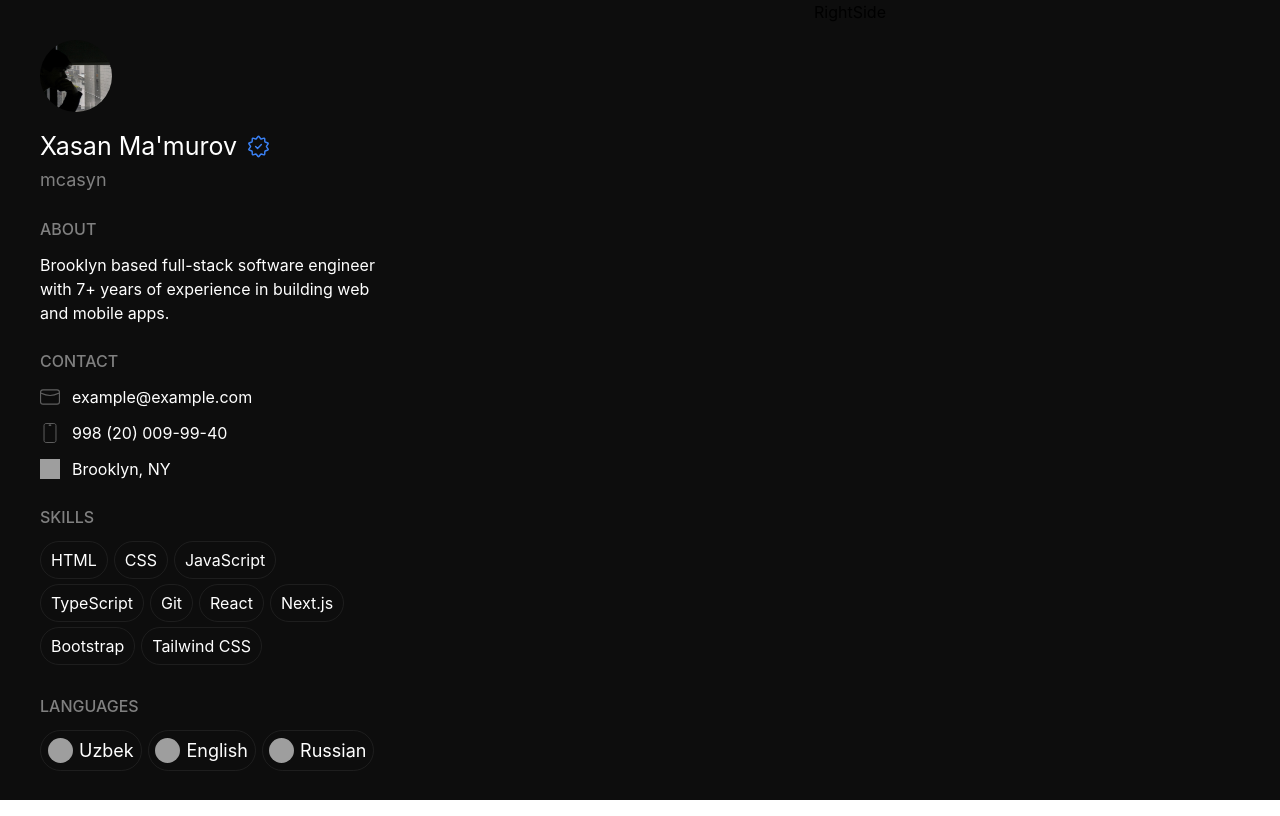
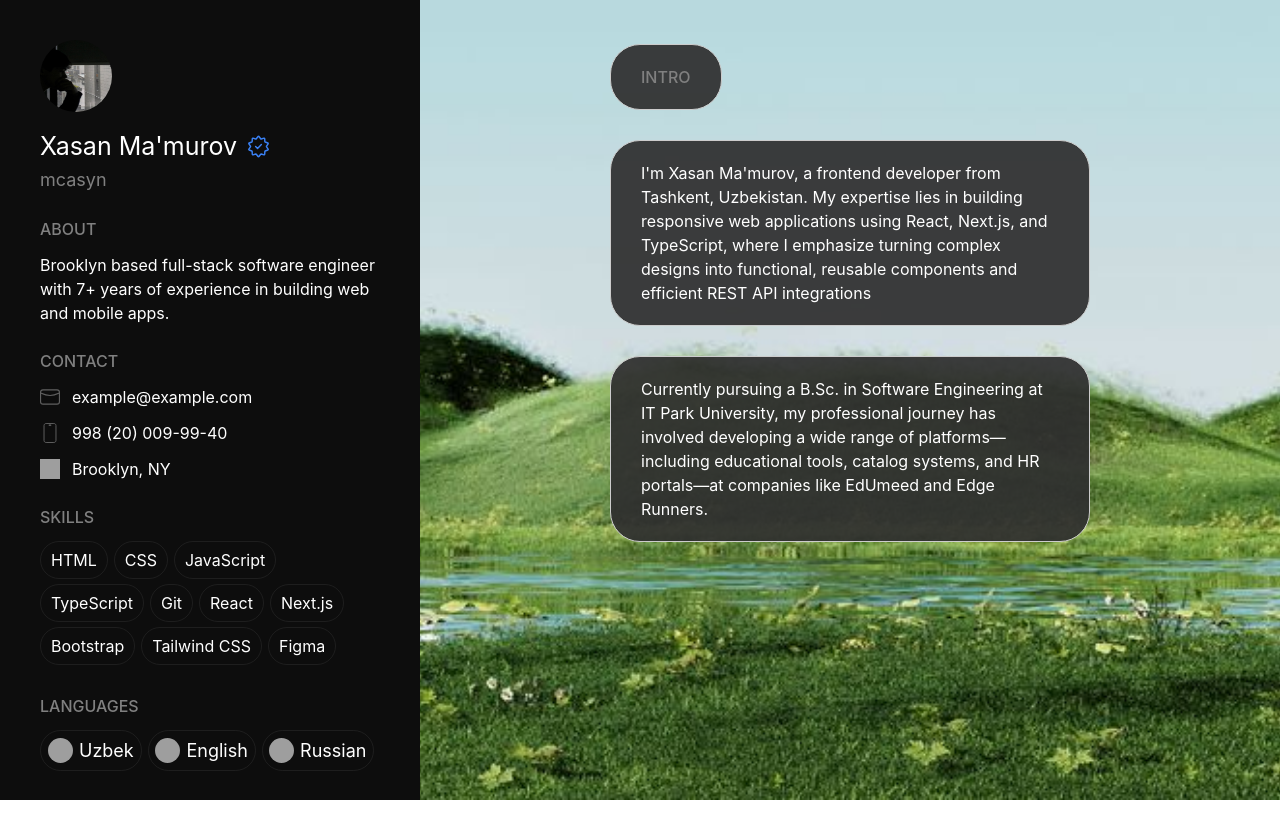
Before and after one commit to MXasan/portfolio-mcasyn, a React app: page / in a window 1280 px wide. Built offline with nearby package versions, Linux system fonts and the light colour scheme; grey boxes are pictures that could not be loaded; the HTML template or start-up script is replaced by a standard one.

Commit message:
modefie left side and right side

```diff
--- a/src/leftSide/leftSideSkills/leftSideSkills.tsx
+++ b/src/leftSide/leftSideSkills/leftSideSkills.tsx
@@ -1,5 +1,5 @@
 const skills = {
-    label: ["HTML", "CSS", "JavaScript", "TypeScript", "Git", "React","Next.js", "Bootstrap", "Tailwind CSS"],
+    label: ["HTML", "CSS", "JavaScript", "TypeScript", "Git", "React","Next.js", "Bootstrap", "Tailwind CSS", "Figma"],
 }
 const LeftSideSkills = () => {
   return (
--- a/src/rightSide/rightSide.tsx
+++ b/src/rightSide/rightSide.tsx
@@ -1,9 +1,13 @@
-import React from 'react'
-
+import RightSideIntro from "./rightSideIntro/rightSideIntro";
+import RightSideBgMaker from "./rightSideBgMaker";
+import "./rightSide.css";
 const RightSide = () => {
   return (
-    <div>RightSide</div>
-  )
-}
+    <div className="right-side">
+      <RightSideBgMaker />
+      <RightSideIntro />
+    </div>
+  );
+};
 
-export default RightSide
+export default RightSide;
```
